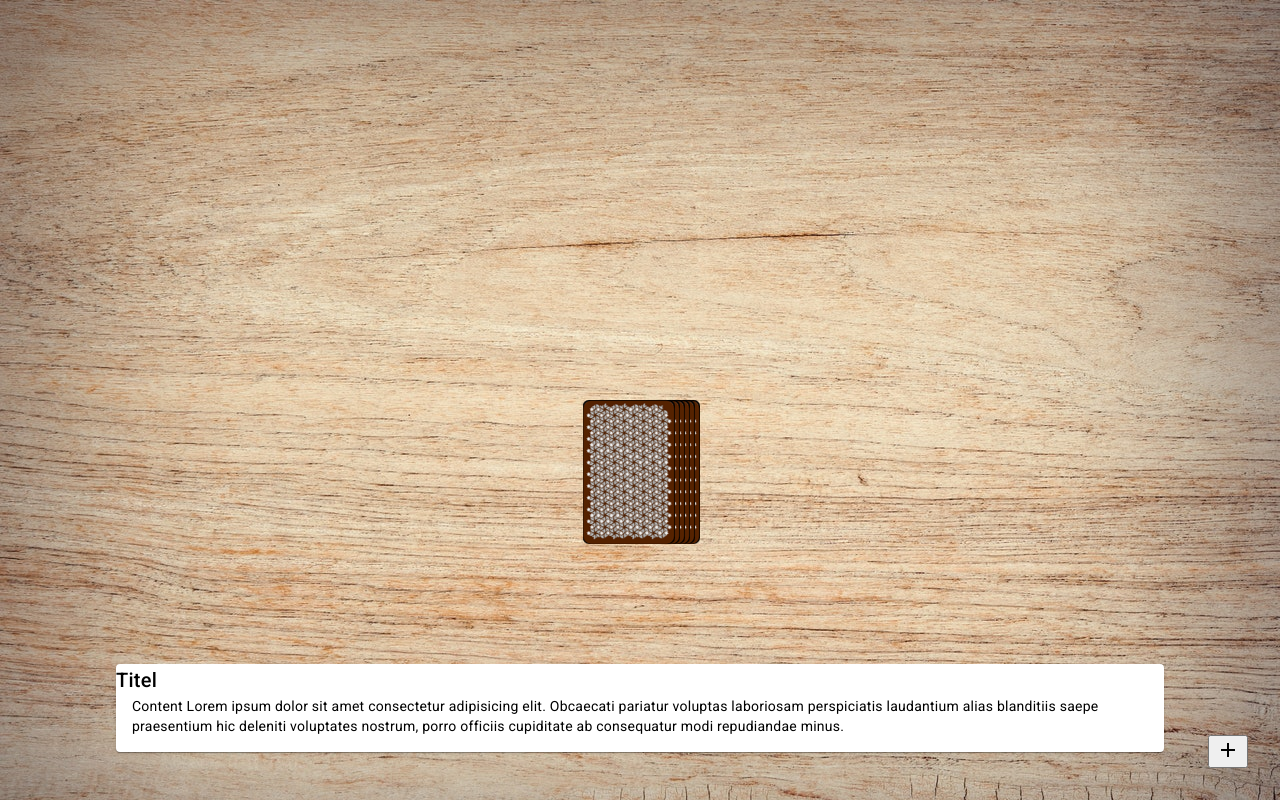
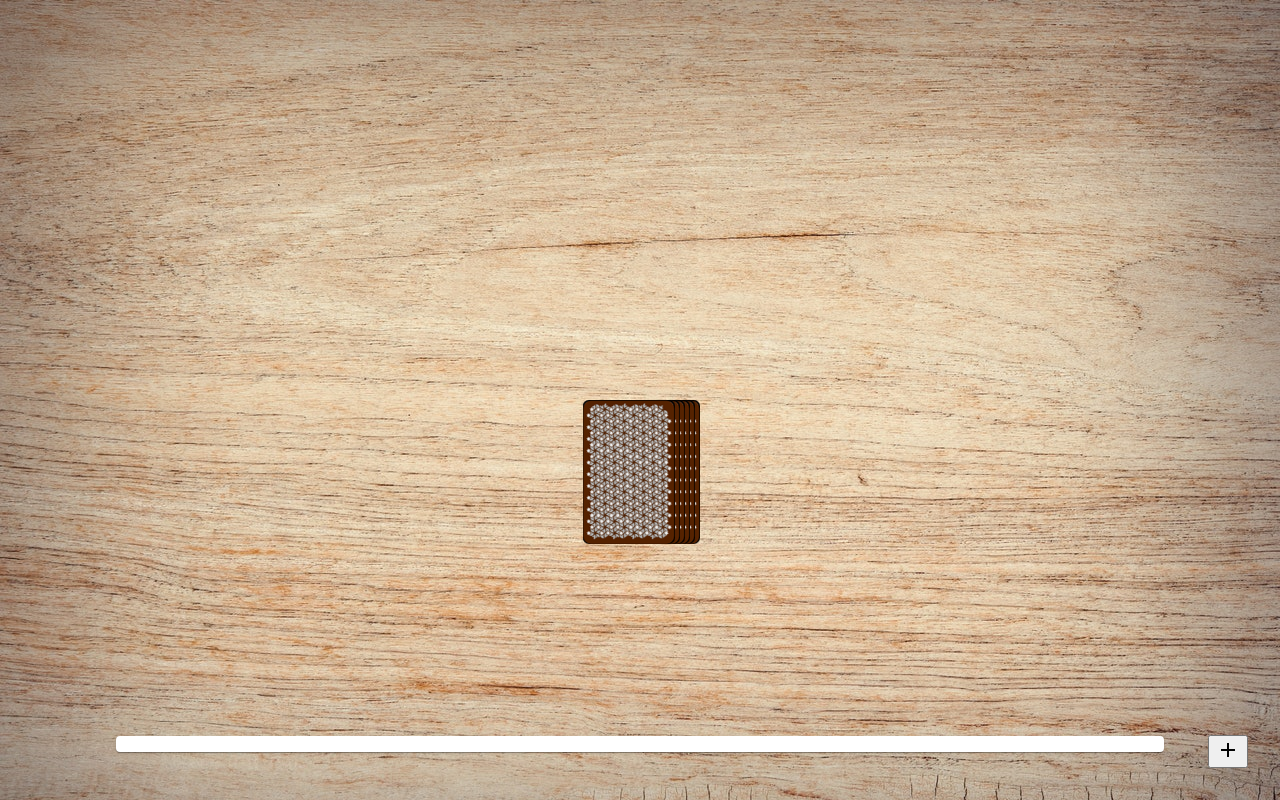
Before and after one commit to SilverBlure/RingOfFire, an Angular app: page /game in a window 1280 px wide. Built offline with nearby package versions, Linux system fonts and the light colour scheme.

Commit message:
add rules

```diff
--- a/src/app/game-info/game-info.component.html
+++ b/src/app/game-info/game-info.component.html
@@ -1,8 +1,7 @@
 <mat-card>
   <mat-card-title>
-    Titel
+    {{title}}
   </mat-card-title>
   <mat-card-content>
-    Content Lorem ipsum dolor sit amet consectetur adipisicing elit. Obcaecati pariatur voluptas laboriosam perspiciatis laudantium alias blanditiis saepe praesentium hic deleniti voluptates nostrum, porro officiis cupiditate ab consequatur modi repudiandae minus.
-  </mat-card-content>
+{{description}}  </mat-card-content>
 </mat-card>
--- a/src/app/game-info/game-info.component.ts
+++ b/src/app/game-info/game-info.component.ts
@@ -1,13 +1,48 @@
-import { Component } from '@angular/core';
-import {MatCardModule} from '@angular/material/card';
+import { Component, Input, OnChanges, OnInit } from '@angular/core';
+import { MatCardModule } from '@angular/material/card';
+
 
 @Component({
   selector: 'app-game-info',
   standalone: true,
-  imports: [MatCardModule],
+  imports: [MatCardModule, ],
   templateUrl: './game-info.component.html',
   styleUrl: './game-info.component.scss'
 })
-export class GameInfoComponent {
+export class GameInfoComponent implements OnChanges, OnInit {
+
+
+  cardAction = [
+    { title: 'Waterfall', description: 'Everyone has to start drinking at the same time. As soon as player 1 stops drinking, player 2 may stop drinking. Player 3 may stop as soon as player 2 stops drinking, and so on.' },
+    { title: 'You', description: 'You decide who drinks' },
+    { title: 'Me', description: 'Congrats! Drink a shot!' },
+    { title: 'Category', description: 'Come up with a category (e.g. Colors). Each player must enumerate one item from the category.' },
+    { title: 'Bust a jive', description: 'Player 1 makes a dance move. Player 2 repeats the dance move and adds a second one. ' },
+    { title: 'Chicks', description: 'All girls drink.' },
+    { title: 'Heaven', description: 'Put your hands up! The last player drinks!' },
+    { title: 'Mate', description: 'Pick a mate. Your mate must always drink when you drink and the other way around.' },
+    { title: 'Thumbmaster', description: '' },
+    { title: 'Men', description: 'All men drink.' },
+    { title: 'Quizmaster', description: '' },
+    { title: 'Never have i ever...', description: 'Say something you never did. Everyone who did it has to drink.' },
+    { title: 'Rule', description: 'Make a rule. Everyone needs to drink when he breaks the rule.' },
+  ];
+
+  title: string = '';
+  description: string = '';
+  @Input() card!:string;
+
+  ngOnInit() :void{
+  }
+
+  ngOnChanges() : void{
+    if(this.card){
+      let cardnumber = +this.card.split('_')[1];
+      this.title = this.cardAction[cardnumber - 1].title;
+      this.description = this.cardAction[cardnumber - 1].description;
+    }
+
+  }
+
 
 }
--- a/src/app/game/game.component.html
+++ b/src/app/game/game.component.html
@@ -31,13 +31,13 @@
       [class.pick-Card]=""
       class="pick-Card"
       style="right: 25px"
-      src="./../../assets/img/cards/{{ this.currentCard }}.png"
+      src="./../../assets/img/cards/{{ currentCard }}.png"
     />
     }
   </div>
 </div>
 
-<app-game-info class="pin-bottom"></app-game-info>
+<app-game-info [card]="currentCard!" class="pin-bottom"></app-game-info>
 
 
 <button matFab (click)="openDialog()" class="btn-add">
```
